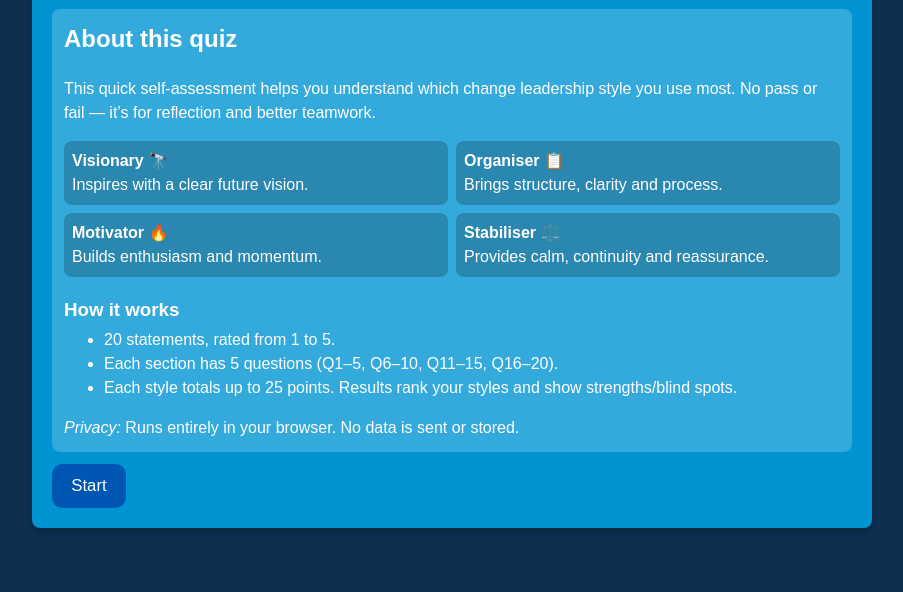
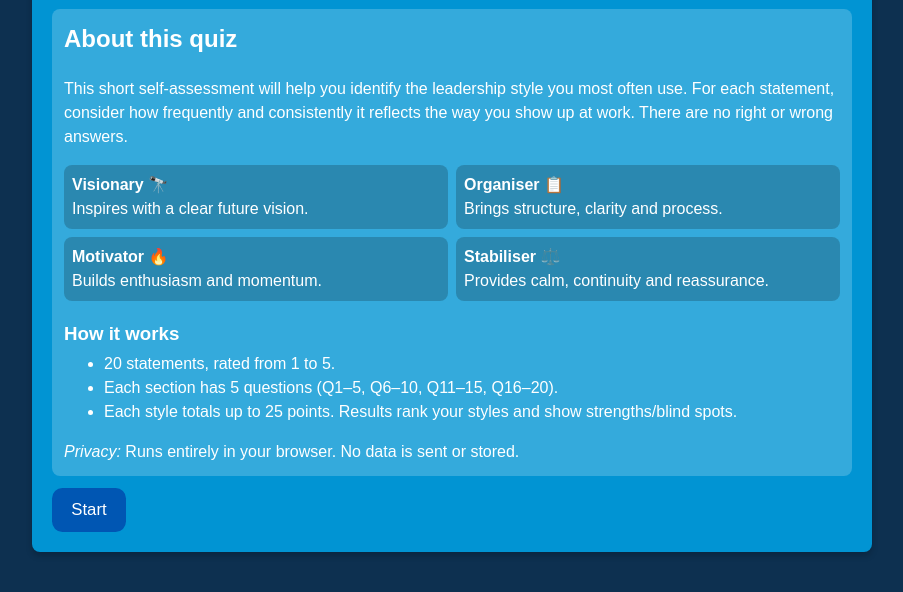
Before and after one commit to JL-Ramsay/DIY_Change_Enablement, a plain HTML site: page index.html in a window 1280 px wide. Shown: the part 196-788 px from the top of the page, without its empty margins (188-1091 px from the left). Drawn offline with Linux system fonts and the light colour scheme.

Commit message:
Update index.html

```diff
--- a/index.html
+++ b/index.html
@@ -137,7 +137,7 @@
   <section id="page-intro">
     <div class="card">
       <h2 style="margin-top:0">About this quiz</h2>
-      <p>This quick self-assessment helps you understand which change leadership style you use most. No pass or fail — it’s for reflection and better teamwork.</p>
+      <p>This short self-assessment will help you identify the leadership style you most often use. For each statement, consider how frequently and consistently it reflects the way you show up at work. There are no right or wrong answers.</p>
       <div class="styles-grid">
         <div class="style-chip"><strong>Visionary 🔭</strong><br/>Inspires with a clear future vision.</div>
         <div class="style-chip"><strong>Organiser 📋</strong><br/>Brings structure, clarity and process.</div>
```
